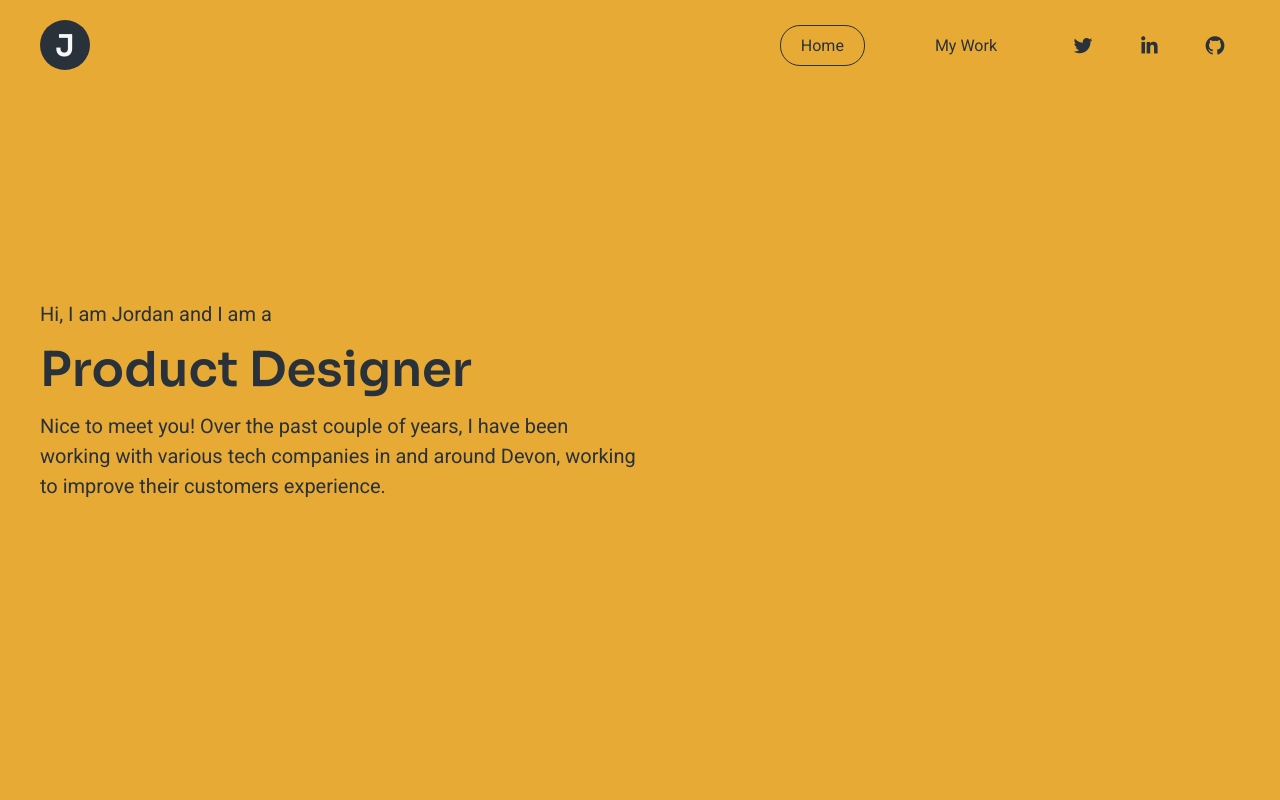
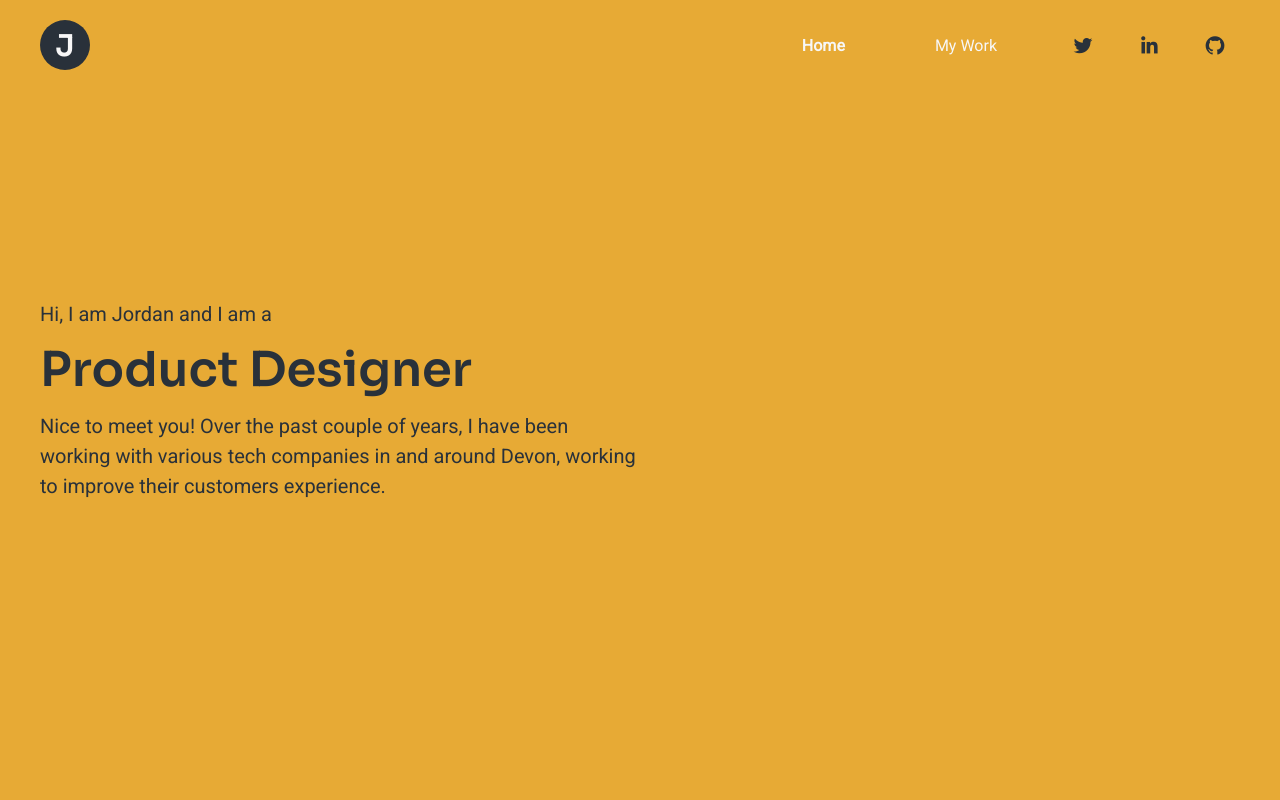
Before and after one commit to JordanNic/personal-site, a Nuxt app: page / in a window 1280 px wide. Shown: the top 800 px of the page. Built offline with nearby package versions, Linux system fonts and the light colour scheme.

Commit message:
Updated styling for the Navigation

```diff
--- a/assets/scss/partials/_nav-bar.scss
+++ b/assets/scss/partials/_nav-bar.scss
@@ -26,13 +26,19 @@ nav {
                     margin: 0 25px;
                     a {
                         text-decoration: none;
-                        color: $black;
+                        color: $white;
                         @include font-stack;
                         padding: 10px 20px;
                     }
+                    &__black {
+                        a {
+                            color: $black;
+                        }
+                    }
                     .router-link-active {
-                        border: 1px solid $black;
-                        border-radius: 20px;
+                        //background-color: rgba(0, 0, 0, 0.05);
+                        //border-radius: 20px;
+                        @include text--bold;
                     }
                 }
             }
```
